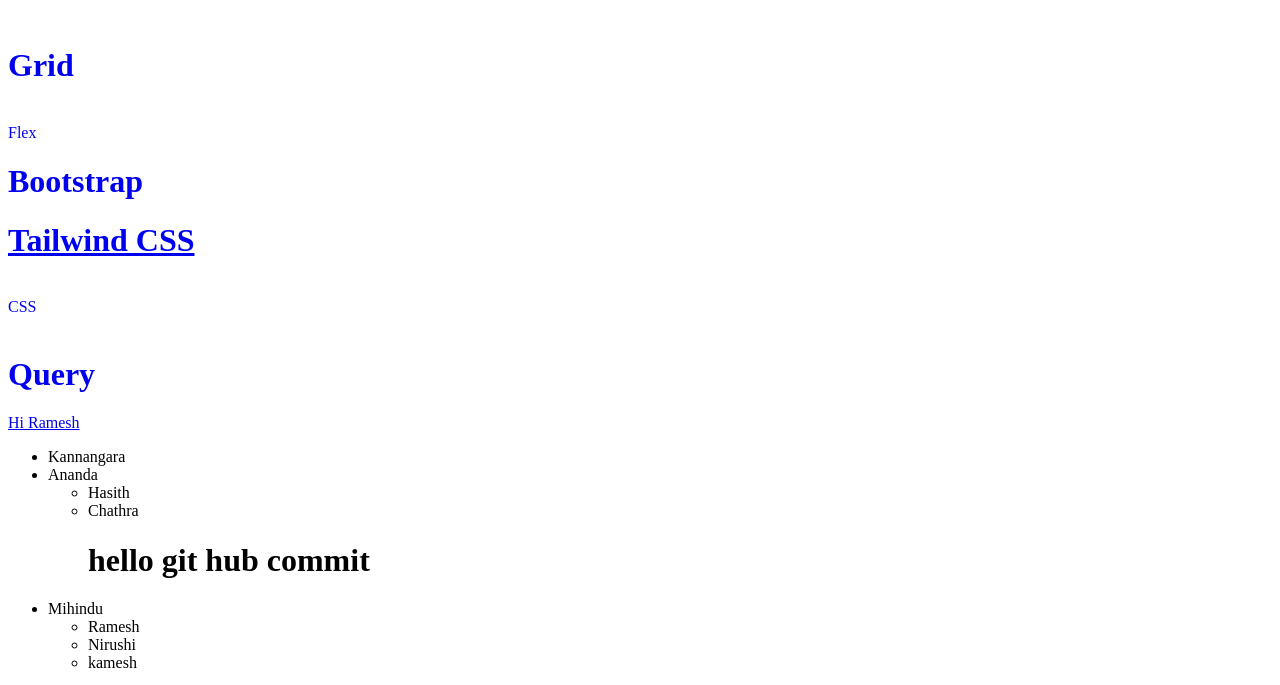
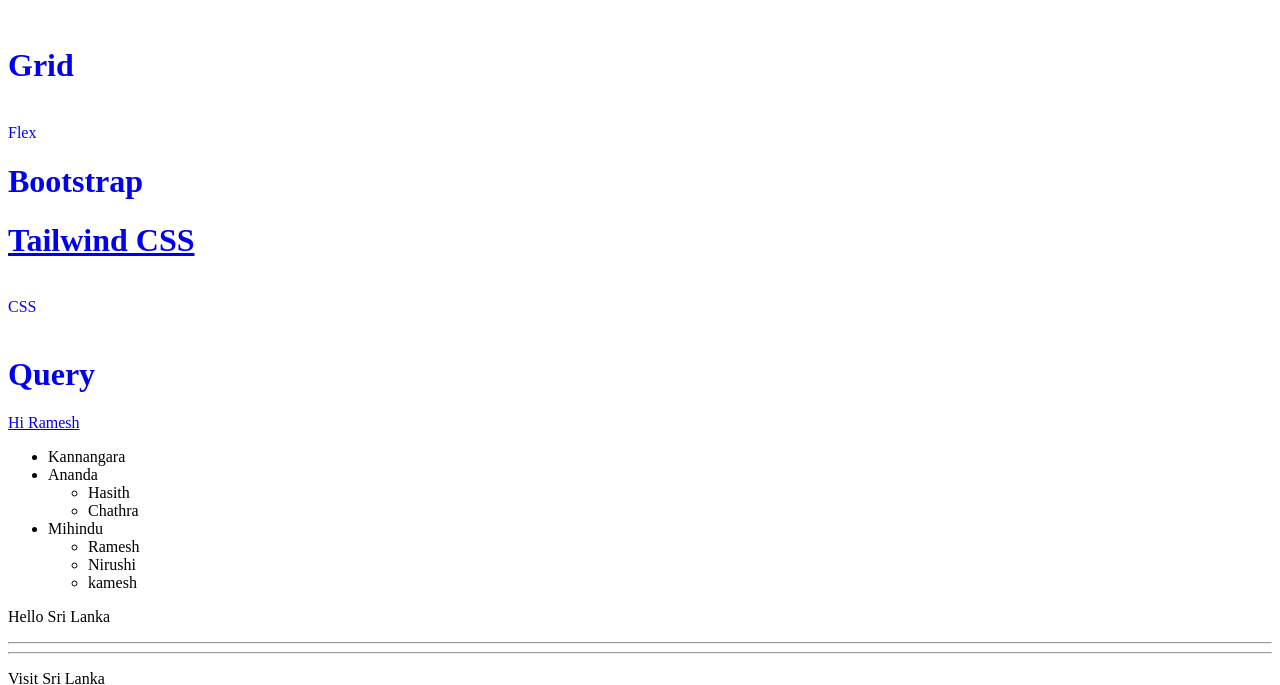
Before and after one commit to Ramesh-Kaushika/afsd-03, a plain HTML site: page index.html in a window 1280 px wide. Shown: the top 685 px of the page. Drawn offline with Linux system fonts and the light colour scheme.

Commit message:
git hu chabnge 2

```diff
--- a/index.html
+++ b/index.html
@@ -23,7 +23,7 @@
         <li>Ananda
                <ul> <li>Hasith</li>
                 <li>Chathra</li>
-                <h1>hello git hub commit</h1>
+                <!-- <h1>hello git hub commit</h1> -->
 
             </ul>
 
```
